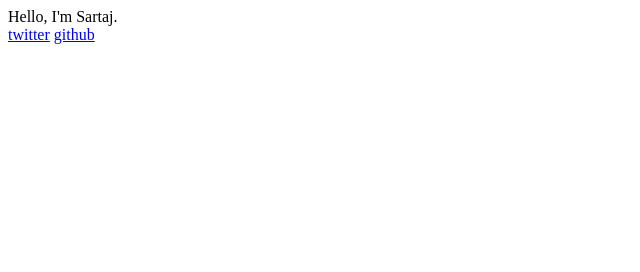
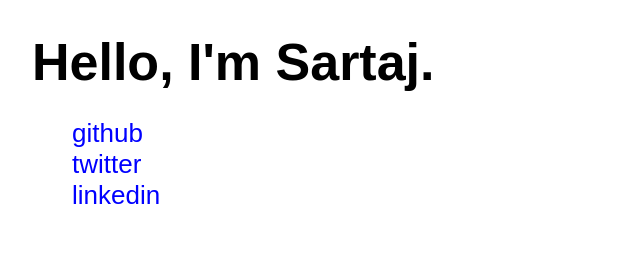
Before and after one commit to sartaj/sartaj.github.io, a plain HTML site: page index.html in a window 1280 px wide. Shown: the whole page, without its empty margins (0-640 px from the left). Drawn offline with Linux system fonts and the light colour scheme.

Commit message:
Update index.html

```diff
--- a/index.html
+++ b/index.html
@@ -1,3 +1,48 @@
-Hello, I'm Sartaj.<br />
-<a href="http://twitter.com/sartaj">twitter</a>
-<a href="http://github.com/sartaj">github</a>
+<!DOCTYPE html>
+<html>
+
+<head>
+  <meta charset="utf-8">
+  <title>Sartaj</title>
+  <style>
+    body {
+      padding: 2rem;
+      margin: 0;
+    }
+    body {
+      font-family: sans-serif;
+      font-size: 26px;
+      font-weight: bold;
+    }
+    nav li {
+      list-style-type: none;
+    }
+    nav li a, li a:visited {
+      font-weight: 400;
+      color: blue;
+      text-decoration: none;
+    }
+    nav li a:hover {
+      text-decoration: underline;
+    }
+    h1,h2,h3,h4,h5,h6,p {
+      margin: 0;
+    }
+    h1 {
+      font-size: 2em;
+    }
+  </style>
+</head>
+
+<body class="Typography">
+  <h1>Hello, I'm Sartaj.</h1>
+  <nav>
+    <ul>
+      <li><a href="//github.com/sartaj">github</a></li>
+      <li><a href="//twitter.com/sartaj">twitter</a></li>
+      <li><a href="//linkedin.com/in/sartajchowdhury">linkedin</a></li>
+    </ul>
+  </nav>
+</body>
+
+</html>
```
